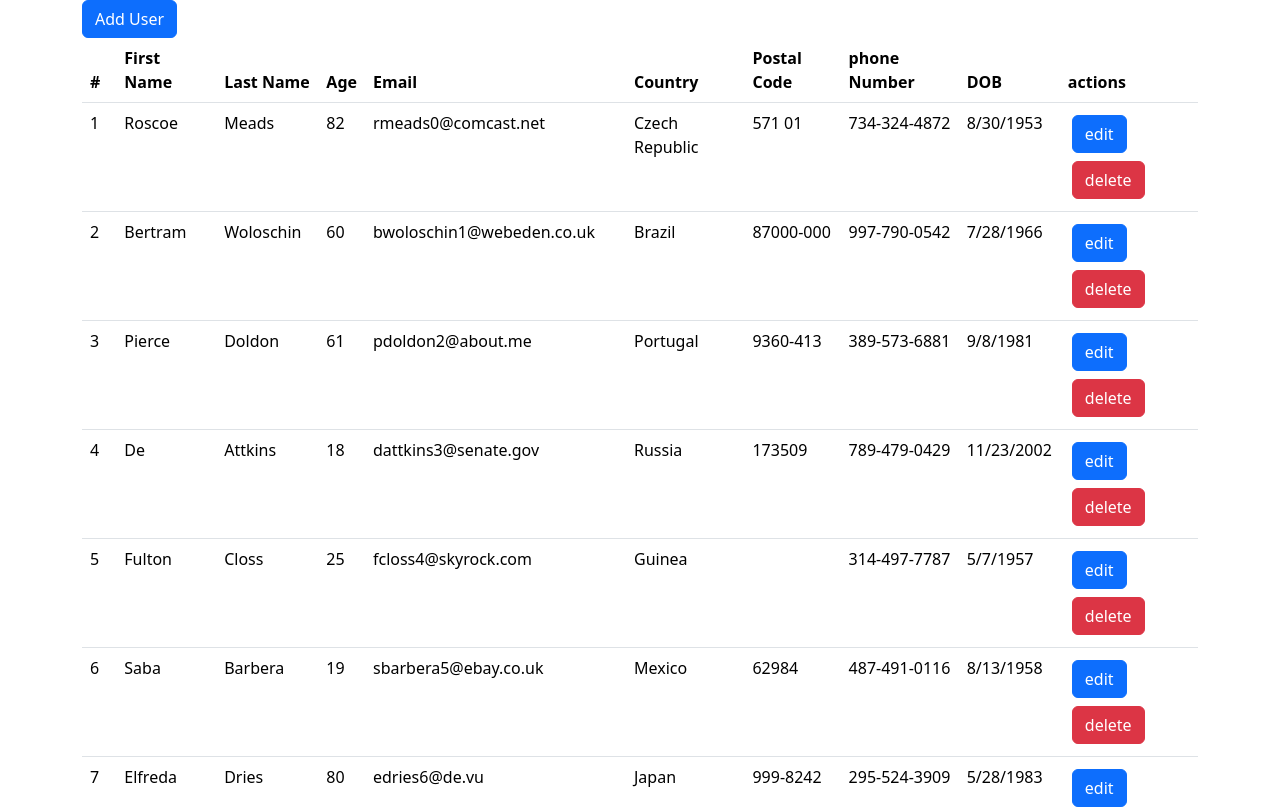
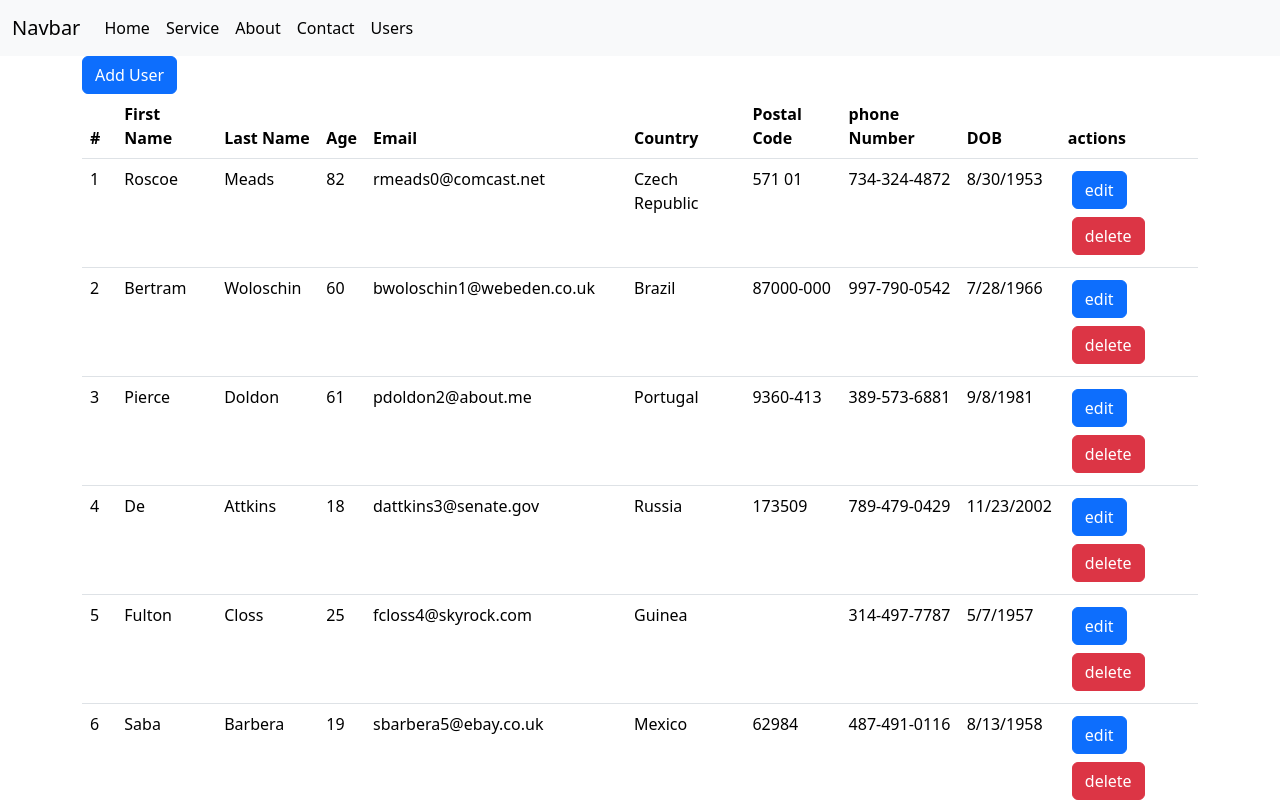
Before and after one commit to shailesh-ss-19-11/tops, a React (Create React App) app: page /users in a window 1280 px wide. Shown: the top 809 px of the page. Built offline with nearby package versions, Linux system fonts and the light colour scheme.

Commit message:
react router dom

```diff
--- a/package.json
+++ b/package.json
@@ -11,6 +11,7 @@
     "react": "^18.2.0",
     "react-bootstrap": "^2.9.1",
     "react-dom": "^18.2.0",
+    "react-router-dom": "^6.18.0",
     "react-scripts": "5.0.1",
     "web-vitals": "^2.1.4"
   },
--- a/src/App.jsx
+++ b/src/App.jsx
@@ -1,8 +1,23 @@
 import User from "./components/user/User";
-
+import Header from "./components/commonComponents/Header";
+import {Routes,Route} from 'react-router-dom'
+import Service from "./components/site/Service";
+import Home from "./components/site/Home";
+import About from "./components/site/About";
+import Contact from "./components/site/Contact";
 const App =()=>{
     return(
-       <User/>
+        <>
+        <Header/>
+        <Routes>
+            <Route path="/service" Component={Service}/>
+            <Route path="/contact" Component={Contact}/>
+            <Route path="/about" Component={About}/>
+            <Route path="/users" Component={User}/>
+            <Route path="/" Component={Home}/>
+        </Routes>
+       {/* <User/> */}
+        </>
     )
 }
 
--- /dev/null
+++ b/src/components/commonComponents/Header.jsx
@@ -0,0 +1,39 @@
+import React from 'react';
+import {Link} from 'react-router-dom'
+const Header = () => {
+    return (
+        <div>
+            <nav class="navbar navbar-expand-lg bg-body-tertiary">
+                <div class="container-fluid">
+                    <a class="navbar-brand" href="#">Navbar</a>
+                    <button class="navbar-toggler" type="button" data-bs-toggle="collapse" data-bs-target="#navbarSupportedContent" aria-controls="navbarSupportedContent" aria-expanded="false" aria-label="Toggle navigation">
+                        <span class="navbar-toggler-icon"></span>
+                    </button>
+                    <div class="collapse navbar-collapse" id="navbarSupportedContent">
+                        <ul class="navbar-nav me-auto mb-2 mb-lg-0">
+                            <li class="nav-item">
+                                <Link class="nav-link active" aria-current="page" to="/">Home</Link>
+                            </li>
+                            <li class="nav-item">
+                                <Link class="nav-link active" aria-current="page" to="/service">Service</Link>
+                            </li>
+                            <li class="nav-item">
+                                <Link class="nav-link active" aria-current="page" to="/about">About</Link>
+                            </li>
+                            <li class="nav-item">
+                                <Link class="nav-link active" aria-current="page" to="/contact">Contact</Link>
+                            </li>
+                            <li class="nav-item">
+                                <Link class="nav-link active" aria-current="page" to="/users">Users</Link>
+                            </li>
+
+                        </ul>
+
+                    </div>
+                </div>
+            </nav>
+        </div>
+    );
+}
+
+export default Header;
--- /dev/null
+++ b/src/components/site/About.jsx
@@ -0,0 +1,11 @@
+import React from 'react';
+
+const About = () => {
+    return (
+        <div>
+            About
+        </div>
+    );
+}
+
+export default About;
--- /dev/null
+++ b/src/components/site/Contact.jsx
@@ -0,0 +1,11 @@
+import React from 'react';
+
+const Contact = () => {
+    return (
+        <div>
+            Contact
+        </div>
+    );
+}
+
+export default Contact;
--- /dev/null
+++ b/src/components/site/Home.jsx
@@ -0,0 +1,11 @@
+import React from 'react';
+
+const Home = () => {
+    return (
+        <div>
+            Home
+        </div>
+    );
+}
+
+export default Home;
--- /dev/null
+++ b/src/components/site/Service.jsx
@@ -0,0 +1,11 @@
+import React from 'react';
+
+const Service = () => {
+    return (
+        <div>
+            Service
+        </div>
+    );
+}
+
+export default Service;
--- a/src/components/user/AddUser.jsx
+++ b/src/components/user/AddUser.jsx
@@ -1,13 +1,15 @@
-import React, { useState } from 'react';
+import React, { useRef, useState } from 'react';
 import moment from 'moment';
 const AddUser = (props) => {
     const [forminputs, setforminputs] = useState({});
-
+    const [errors, seterrors] = useState({});
+    const errorRef = useRef();
     const handleInputs = (e) => {
         let tempObj = { ...forminputs }
-        if (e.target.name === "birthdate") {
-            console.log(moment(new Date(e.target.value)).format("DD/MM/YYYY"))
+        if (e.target.name == "birthdate") {
             tempObj[e.target.name] = moment(new Date(e.target.value)).format("DD/MM/YYYY")
+            setforminputs(tempObj);
+
         } else {
             tempObj[e.target.name] = e.target.value
             setforminputs(tempObj);
@@ -16,19 +18,35 @@ const AddUser = (props) => {
 
     const save = (e) => {
         e.preventDefault();
-        props.adduserdata(forminputs)
-        setforminputs({})
+        if (forminputs?.first_name===undefined) {
+            let tempObj = { ...errors }
+            tempObj["first_name"] = "first name is required field"
+            seterrors(tempObj);
+            errorRef.current.scrollIntoView({ behavior: 'smooth' })
+        } else if (forminputs?.last_name===undefined) {
+            seterrors({});
+            let tempObj = { ...errors }
+            tempObj["last_name"] = "Last name is required field"
+            seterrors(tempObj);
+            errorRef.current.scrollIntoView({ behavior: 'smooth' })
+        }
+        else {
+            e.preventDefault();
+            props.adduserdata(forminputs)
+            setforminputs({})
+        }
     }
-    console.log(forminputs);
     return (
         <form onSubmit={save}>
             <div class="mb-3">
-                <label for="" class="form-label">First Name</label>
+                <label for="" ref={errorRef} class="form-label">First Name<span className='text-danger' >*</span></label>
                 <input type="text" class="form-control" id="" aria-describedby="emailHelp" name='first_name' onChange={handleInputs} defaultValue={forminputs?.first_name ? forminputs?.first_name : ""} />
+                <span className='text-danger' >{errors?.first_name}</span>
             </div>
             <div class="mb-3">
-                <label for="" class="form-label">Last Name</label>
+                <label ref={errorRef} for="" class="form-label">Last Name</label>
                 <input type="text" class="form-control" id="" aria-describedby="emailHelp" name='last_name' onChange={handleInputs} />
+                <span className='text-danger'>{errors?.last_name}</span>
             </div>
             <div class="mb-3">
                 <label for="" class="form-label">Age</label>
--- a/src/index.js
+++ b/src/index.js
@@ -1,8 +1,11 @@
 import React from "react";
 import ReactDOM from 'react-dom/client'; //virtual dom
 import App from './App'
+import { BrowserRouter } from 'react-router-dom'
 import 'bootstrap/dist/css/bootstrap.min.css';
 const root = ReactDOM.createRoot(document.getElementById("root"));
 root.render(
-  <App />
+  <BrowserRouter>
+    <App />
+  </BrowserRouter>
 )
```
Also changed, not shown: src/Routing.jsx (added), src/components/commonComponents/Footer.jsx (added), 1 other file (tests, documents, lock files or other folders).
